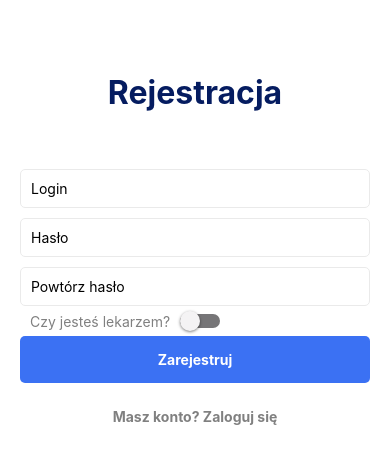
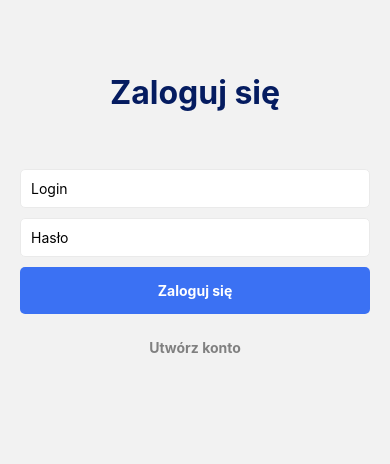
Before and after one commit to kriszub98/praca-dyplomowa-frontend, a React Native app: screen /SignIn in a window 390 px wide. Shown: the top 464 px of the page. Built offline with nearby package versions, Linux system fonts and the light colour scheme.

Commit message:
Navigation Stack and SignUp + Sign in fixes

```diff
--- a/App.js
+++ b/App.js
@@ -1,33 +1,19 @@
 import { StatusBar } from 'expo-status-bar';
-import { StyleSheet, Text, View } from 'react-native';
-import FiltersScreen from './src/screens/FiltersScreen';
-import ProductDetailScreen from './src/screens/ProductDetailScreen';
-import RecipeDetailScreen from './src/screens/RecipeDetailScreen';
-import RecipeListScreen from './src/screens/RecipeListScreen';
-import SignInScreen from './src/screens/SignInScreen';
-import SignUpScreen from './src/screens/SignUpScreen';
+import { StyleSheet, SafeAreaView } from 'react-native';
+
+import Navigation from './src/navigation/Navigation';
 
 export default function App() {
-	return <SignUpScreen />;
-	return <FiltersScreen />;
-	return <SignInScreen />;
-	return <RecipeListScreen />;
-	return <ProductDetailScreen />;
-	return <RecipeDetailScreen />;
-
 	return (
-		<View style={styles.container}>
-			<Text>Open up App.js to start working on your app!</Text>
-			<StatusBar style="auto" />
-		</View>
+		<SafeAreaView style={styles.container}>
+			<Navigation />
+		</SafeAreaView>
 	);
 }
 
 const styles = StyleSheet.create({
 	container: {
 		flex: 1,
-		backgroundColor: '#fff',
-		alignItems: 'center',
-		justifyContent: 'center'
+		backgroundColor: '#F9FBFC'
 	}
 });
--- /dev/null
+++ b/src/navigation/Navigation.js
@@ -0,0 +1,32 @@
+import React from 'react';
+import { NavigationContainer } from '@react-navigation/native';
+import { createNativeStackNavigator } from '@react-navigation/native-stack';
+
+import SignInScreen from '../screens/SignInScreen';
+import SignUpScreen from '../screens/SignUpScreen';
+import FiltersScreen from '../screens/FiltersScreen';
+import ProductDetailScreen from '../screens/ProductDetailScreen';
+import RecipeDetailScreen from '../screens/RecipeDetailScreen';
+import RecipeListScreen from '../screens/RecipeListScreen';
+
+const Stack = createNativeStackNavigator();
+
+const Navigation = () => {
+	return (
+		<NavigationContainer>
+			<Stack.Navigator screenOptions={{ headerShown: false }}>
+				<Stack.Screen name="SignUp" component={SignUpScreen} />
+				<Stack.Screen name="SignIn" component={SignInScreen} />
+			</Stack.Navigator>
+		</NavigationContainer>
+	);
+};
+
+export default Navigation;
+
+// return <SignUpScreen />;
+// return <FiltersScreen />;
+// return <SignInScreen />;
+// return <RecipeListScreen />;
+// return <ProductDetailScreen />;
+// return <RecipeDetailScreen />;
--- a/src/screens/SignInScreen.js
+++ b/src/screens/SignInScreen.js
@@ -12,14 +12,13 @@ const SignInScreen = () => {
 	const [ username, setUsername ] = useState('');
 	const [ password, setPassword ] = useState('');
 
-	// const { height } = useWindowDimensions();
-	// const navigation = useNavigation();
+	const navigation = useNavigation();
 
 	const onSignInPressed = () => {
 		// TODO: Logowanie, a potem redirect do home
 	};
 	const onSignUpPressed = () => {
-		// TODO:  navigation.navigate('SignUp');
+		navigation.navigate('SignUp');
 	};
 
 	return (
--- a/src/screens/SignUpScreen.js
+++ b/src/screens/SignUpScreen.js
@@ -1,6 +1,6 @@
 import { StyleSheet, View, ScrollView, Switch, Text } from 'react-native';
 import React, { useState } from 'react';
-// import { useNavigation } from '@react-navigation/native';
+import { useNavigation } from '@react-navigation/native';
 
 import CustomInput from '../components/CustomInput';
 import CustomButton from '../components/CustomButton';
@@ -16,14 +16,14 @@ const SignUpScreen = () => {
 	const [ pwz, setPwz ] = useState(''); // TODO: 7 cyfr
 	const [ isDoctor, setIsDoctor ] = useState(false);
 
-	// const navigation = useNavigation();
+	const navigation = useNavigation();
 
 	const onRegisterPressed = () => {
 		// TODO: Rejestracja i Go to Choose Allergies
 	};
 
 	const onSignInPressed = () => {
-		// TODO: navigation.navigate('SignIn');
+		navigation.navigate('SignIn');
 	};
 
 	const toggleSwitch = () => {
```
